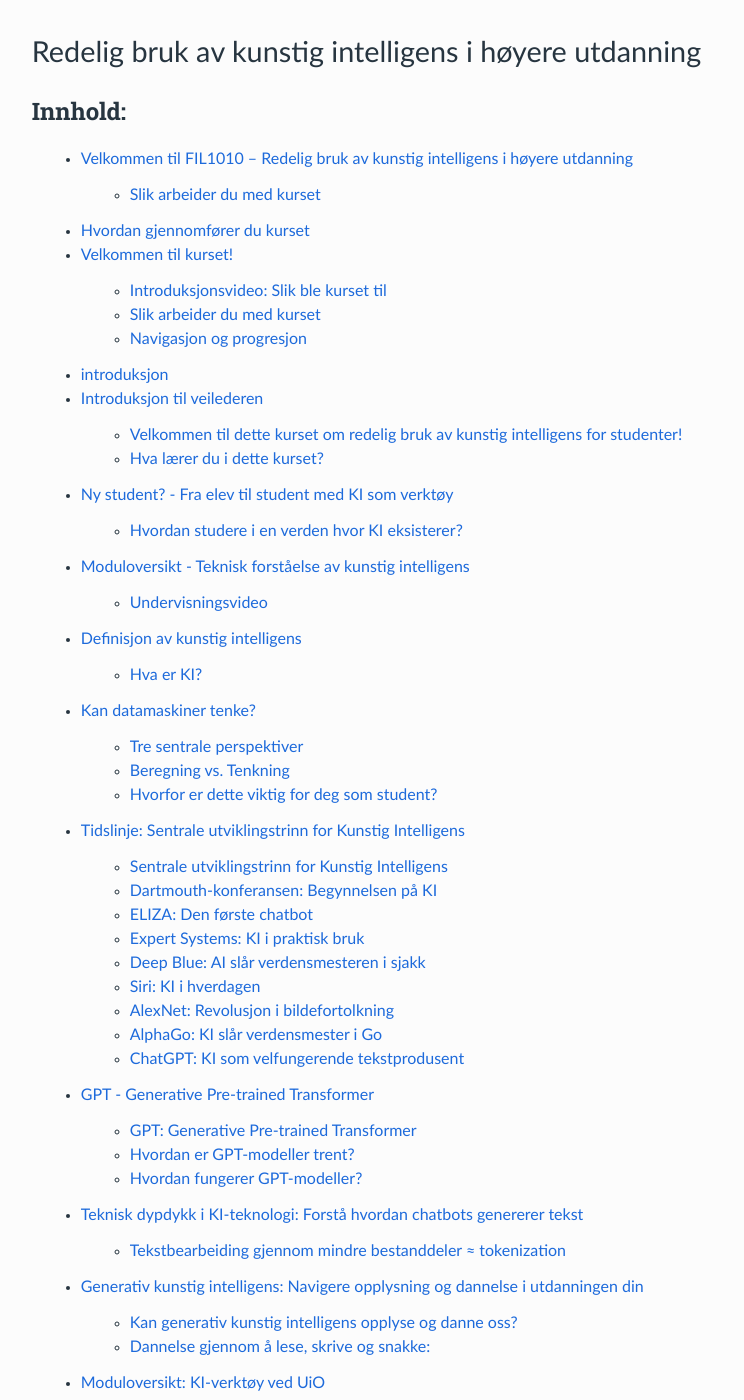
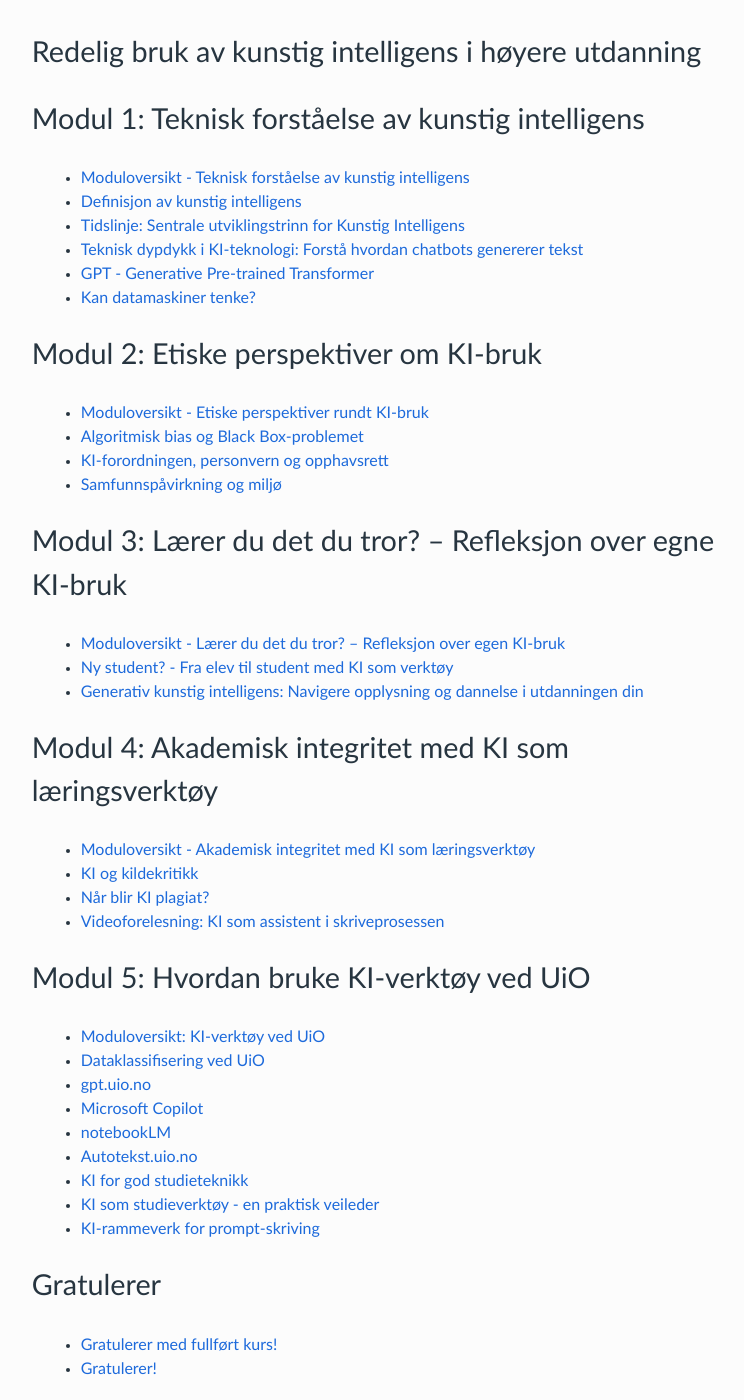
Before and after one commit to unioslo/ki-kurs-hfstudio, a Sphinx documentation site: the page built from source/index.rst, in a window 1280 px wide and 1400 px high. Shown: the whole window, without its empty margins (20-764 px from the left). Built offline with Sphinx 7.4.7 and the Read the Docs theme 3.1.0, drawn with Linux system fonts in a browser that asks for light colours; some of the changed text lies outside the part shown.

Commit message:
oppdatert index fil

```diff
--- a/source/index.rst
+++ b/source/index.rst
@@ -1,61 +1,90 @@
 Redelig bruk av kunstig intelligens i høyere utdanning
 =====================================================
 
+
+Modul 1: Teknisk forståelse av kunstig intelligens
+--------------------------------------------------
+
 .. toctree::
-   :maxdepth: 2
-   :caption: Innhold:
-
-   pages/velkommen-til-fil1010-redelig-bruk-av-kunstig-intelligens-i-hoyere-utdanning
-   pages/hvordan-gjennomforer-du-kurset
-   pages/introduksjon
-   pages/introduksjon-til-veilederen
-   pages/ny-student-fra-elev-til-student-med-ki-som-verktoy
+   :maxdepth: 1
 
    pages/moduloversikt-teknisk-forstaelse-av-kunstig-intelligens
    pages/definisjon-av-kunstig-intelligens
+   pages/tidslinje-sentrale-utviklingstrinn-for-kunstig-intelligens
+   pages/teknisk-dypdykk-i-ki-teknologi-forsta-hvordan-chatbots-genererer-tekst-2
+   pages/gpt-generative-pre-trained-transformer
    pages/kan-datamaskiner-tenke
-   pages/tidslinje-sentrale-utviklingstrinn-for-kunstig-intelligens
-   pages/gpt-generative-pre-trained-transformer
-   pages/teknisk-dypdykk-i-ki-teknologi-forsta-hvordan-chatbots-genererer-tekst-2
+
+
+Modul 2: Etiske perspektiver om KI-bruk
+---------------------------------------
+
+.. toctree::
+   :maxdepth: 1
+
+   pages/moduloversikt-etiske-perspektiver-rundt-ki-bruk
+   pages/algoritmisk-bias-og-black-box-problemet
+   pages/ki-forordningen-personvern-og-opphavsrett
+   pages/samfunnspavirkning-og-miljo
+
+
+Modul 3: Lærer du det du tror? – Refleksjon over egne KI-bruk
+-------------------------------------------------------------
+
+.. toctree::
+   :maxdepth: 1
+
+   pages/moduloversikt-laerer-du-det-du-tror-refleksjon-over-egen-ki-bruk
+   pages/ny-student-fra-elev-til-student-med-ki-som-verktoy
    pages/generativ-kunstig-intelligens-navigere-opplysning-og-dannelse-i-utdanningen-din
 
+
+Modul 4: Akademisk integritet med KI som læringsverktøy
+-------------------------------------------------------
+
+.. toctree::
+   :maxdepth: 1
+
+   pages/moduloversikt-akademisk-integritet-med-ki-som-laeringsverktoy
+   pages/ki-og-kildekritikk
+   pages/nar-blir-ki-plagiat
+   pages/videoforelesning-ki-som-assistent-i-skriveprosessen
+
+
+Modul 5: Hvordan bruke KI-verktøy ved UiO
+-----------------------------------------
+
+.. toctree::
+   :maxdepth: 1
+
    pages/moduloversikt-ki-verktoy-ved-uio
+   pages/dataklassifisering-ved-uio
    pages/gpt-dot-uio-dot-no
-   pages/autotekst-dot-uio-dot-no
    pages/microsoft-copilot
    pages/notebooklm
+   pages/autotekst-dot-uio-dot-no
+   pages/ki-for-god-studieteknikk
+   pages/ki-som-studieverktoy-en-praktisk-veileder
+   pages/ki-rammeverk-for-prompt-skriving-2
 
-   pages/moduloversikt-akademisk-integritet-med-ki-som-laeringsverktoy
-   pages/ki-som-studieverktoy-en-praktisk-veileder
-   pages/hva-menes-med-akademisk-integritet
-   pages/nar-blir-ki-plagiat
-   pages/kildebruk-og-sitering
-   pages/riktig-bruk-av-ki-som-verktoy
 
-   pages/moduloversikt-akademisk-integritet-med-ki-som-laeringspartner
-   pages/ki-for-god-studieteknikk
-   pages/ki-agenter-eller-ta-styringen-selv
-   pages/ki-rammeverk-for-prompt-skriving
-   pages/ki-rammeverk-for-prompt-skriving-2
-   pages/videoforelesning-ki-som-assistent-i-skriveprosessen
-   pages/noen-tommelfingerregler
+Gratulerer
+----------
 
-   pages/moduloversikt-etiske-perspektiver-rundt-ki-bruk
-   pages/kan-bruk-av-ki-innebaere-etiske-dilemma
-   pages/algoritmisk-bias-og-black-box-problemet
-   pages/samfunnspavirkning-og-miljo
-   pages/ki-og-kildekritikk
+.. toctree::
+   :maxdepth: 1
 
-   pages/moduloversikt-laerer-du-det-du-tror-refleksjon-over-egen-ki-bruk
+   pages/gratulerer-med-fullfort-kurs
 
-   pages/ki-forordningen-personvern-og-opphavsrett
-   pages/dataklassifisering-ved-uio
-   pages/hva-er-gronne-gule-og-rode-data
 
-   pages/tes-tidslinje
-   pages/testinnhold
+Lenker / kilder
+---------------
+
+.. toctree::
+   :maxdepth: 1
+
    pages/ide-og-forslag
-   pages/gratulerer-med-fullfort-kurs
+
 
 Indekser og tabeller
 ====================
```
